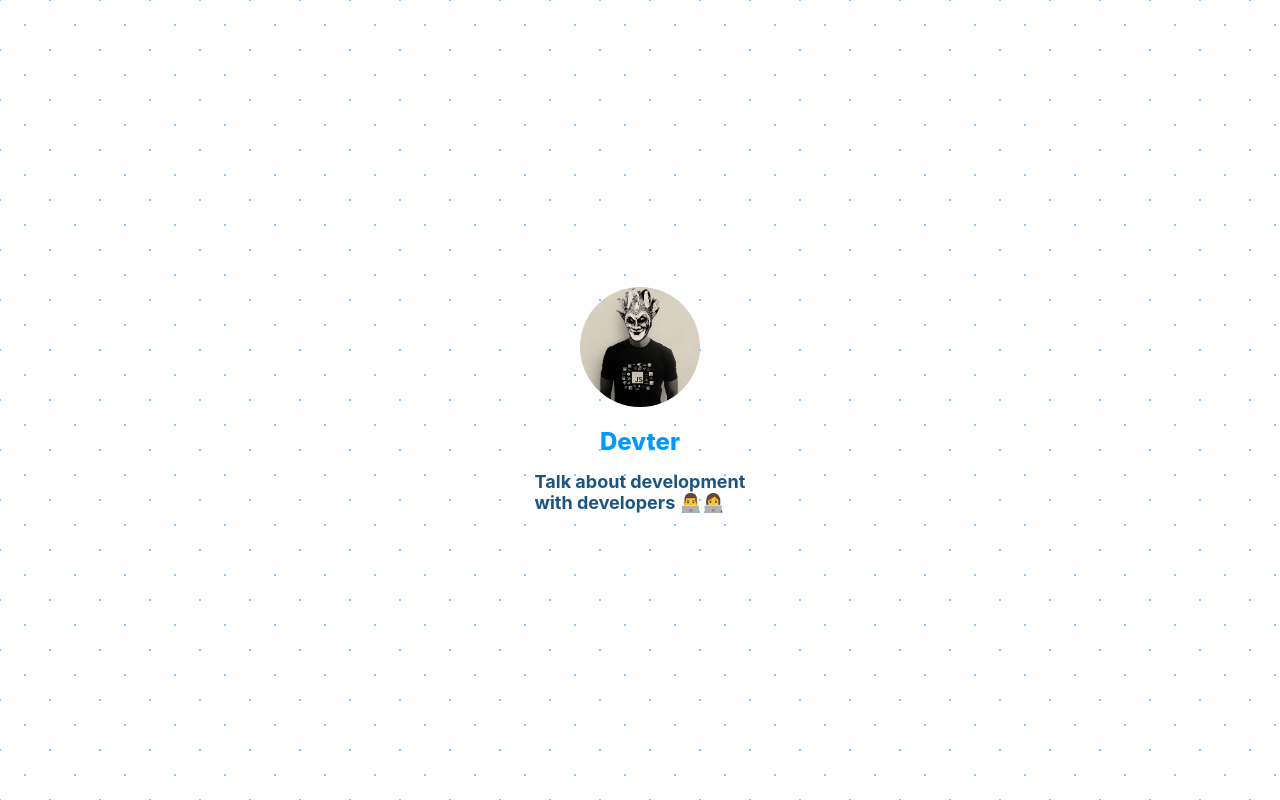
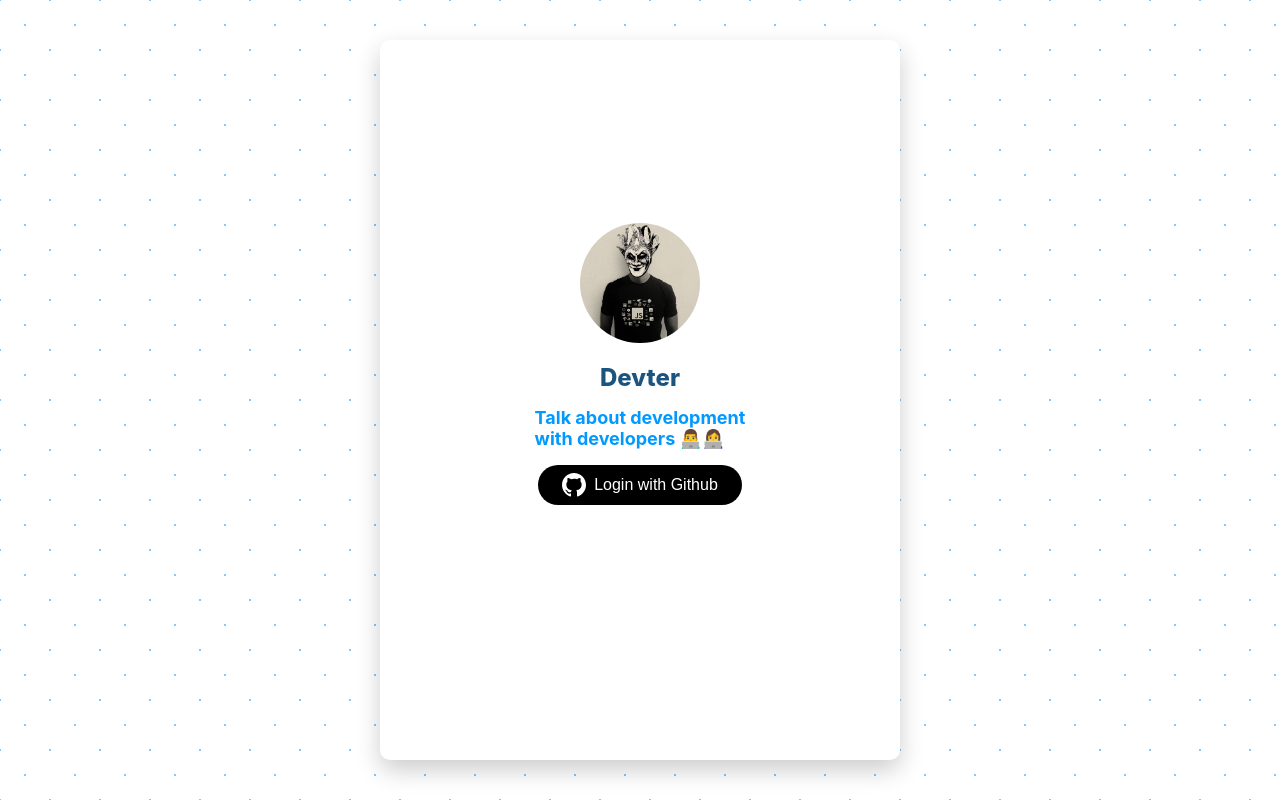
Before and after one commit to agusp-dev/devter, a Next.js app: page / in a window 1280 px wide. Built offline with nearby package versions, Linux system fonts and the light colour scheme.

Commit message:
Reorganize code. Integrated new styles

```diff
--- /dev/null
+++ b/components/AppLayout/index.js
@@ -0,0 +1,17 @@
+import { Fragment } from 'react'
+import styles, { globalStyles } from './styles'
+
+export default function AppLayout ({ children }) {
+  return (
+    <Fragment>
+      <div>
+        <main>
+          { children }
+        </main>
+      </div>
+
+      <style jsx global>{ globalStyles }</style>
+      <style jsx>{ styles }</style>
+    </Fragment>
+  )
+}
--- /dev/null
+++ b/components/AppLayout/styles.js
@@ -0,0 +1,45 @@
+import css from 'styled-jsx/css'
+import { fonts, colors, breakpoints } from '../../styles/theme'
+import { addOpacityToColor } from '../../styles/utils'
+
+const backgroundColor = addOpacityToColor(colors.primary, 0.3)
+
+export const globalStyles = css.global`
+  html,
+  body {
+    background-image:
+      radial-gradient(${ backgroundColor } 1px, transparent 1px),
+      radial-gradient(${ backgroundColor } 1px, transparent 1px);
+    background-position: 0 0, 25px 25px;
+    background-size: 50px 50px;
+    padding: 0;
+    margin: 0;
+    font-family: ${ fonts.base }
+  }
+  * {
+    box-sizing: border-box;
+  }
+`
+
+export default css`
+  div {
+    display: grid;
+    height: 100vh;
+    place-items: center;
+  }
+
+  main {
+    width: 100%;
+    height: 100%;
+    background: #fff;
+    border-radius: 10px;
+    box-shadow: 0 10px 25px rgba(0, 0, 0, .2);
+  }
+
+  @media( min-width: ${ breakpoints.mobile } ) {
+    main {
+      width: ${ breakpoints.mobile };
+      height: 90vh;
+    }
+  }
+`
--- /dev/null
+++ b/components/Button/index.js
@@ -0,0 +1,36 @@
+import { Fragment } from 'react'
+import { fonts, colors, breakpoints } from '../../styles/theme'
+
+export default function Button ({ children, onclick }) {
+  console.log(children)
+  return (
+    <Fragment>
+      <button onclick={ onclick }>
+        { children }
+      </button>
+
+      <style jsx>{`
+        button {
+          display: flex;
+          align-items: center;
+          background-color: ${ colors.black };
+          border: 0;
+          color: ${ colors.white };
+          cursor: pointer;
+          border-radius: 100px;
+          font-size: 16px;
+          padding: 8px 24px;
+          transition: opacity .3s ease;
+        }
+
+        button > :global(svg) {
+          margin-right: 8px;
+        }
+
+        button:over {
+          opacity: .7
+        }
+      `}</style>
+    </Fragment>
+  )
+}
--- /dev/null
+++ b/components/Icons/GitHub.js
@@ -0,0 +1,15 @@
+import * as React from "react"
+
+export default function GitHub(props) {
+  return (
+    <svg
+      xmlns="http://www.w3.org/2000/svg"
+      width={24}
+      height={24}
+      viewBox="0 0 24 24"
+      {...props}
+    >
+      <path d="M12 0C5.374 0 0 5.373 0 12c0 5.302 3.438 9.8 8.207 11.387.599.111.793-.261.793-.577v-2.234c-3.338.726-4.033-1.416-4.033-1.416-.546-1.387-1.333-1.756-1.333-1.756-1.089-.745.083-.729.083-.729 1.205.084 1.839 1.237 1.839 1.237 1.07 1.834 2.807 1.304 3.492.997.107-.775.418-1.305.762-1.604-2.665-.305-5.467-1.334-5.467-5.931 0-1.311.469-2.381 1.236-3.221-.124-.303-.535-1.524.117-3.176 0 0 1.008-.322 3.301 1.23A11.509 11.509 0 0112 5.803c1.02.005 2.047.138 3.006.404 2.291-1.552 3.297-1.23 3.297-1.23.653 1.653.242 2.874.118 3.176.77.84 1.235 1.911 1.235 3.221 0 4.609-2.807 5.624-5.479 5.921.43.372.823 1.102.823 2.222v3.293c0 .319.192.694.801.576C20.566 21.797 24 17.3 24 12c0-6.627-5.373-12-12-12z" />
+    </svg>
+  )
+}
--- a/pages/_app.js
+++ b/pages/_app.js
@@ -1,10 +1,7 @@
 import { Fragment } from 'react'
 import Head from 'next/head'
-import styles, { globalStyles } from './styles'
-
 
 function MyApp({ Component, pageProps }) {
-
 	return (
 		<Fragment>
 			<Head>
@@ -12,8 +9,6 @@
         <link rel="icon" href="/favicon.ico" />
       </Head>
 			<Component {...pageProps}/>
-			<style jsx global>{ globalStyles }</style>
-			<style jsx>{ styles }</style>
 		</Fragment>
 	)
 }
--- a/pages/index.js
+++ b/pages/index.js
@@ -1,43 +1,59 @@
 import { Fragment } from 'react'
-import styles, { globalStyles } from './styles'
+import AppLayout from '../components/AppLayout'
+import Button from '../components/Button'
+import GitHub from '../components/Icons/GitHub'
 import { fonts, colors, breakpoints } from '../styles/theme'
 
 
 export default function Home() {
   return (
 		<Fragment>
-
+      <AppLayout>
         <section>
           <img src='/img-fullstack.jpg' alt='logo' />
           <h1>Devter</h1>
           <h2>Talk about development <br />with developers 👨‍💻👩‍💻</h2>
+          <div>
+            <Button>
+              <GitHub
+                width={24}
+                height={24}
+                fill='#fff'/>
+              Login with Github
+            </Button>
+          </div>
         </section>
+      </AppLayout>
 
       <style jsx>{`
-				img {
-					width: 120px;
-					border-radius: 50%;
+        section {
+          height: 90%;
+          display: grid;
+          place-items: center;
+          place-content: center;
         }
-				section {
-					display: grid;
-					height: 100vh;
-					place-content: center;
-					place-items: center;
-				}
+
         h1 {
-					color: ${ colors.primary };
+          color: ${ colors.secondary };
           font-weight: 800;
           margin-bottom: 0;
         }
 
         h2 {
-					color: ${ colors.secondary };
+          color: ${ colors.primary };
           font-size: 18px;
           margin-bottom: 0;
         }
 
+        img {
+          width: 120px;
+          border-radius: 50%;
+        }
+
+        div {
+          margin-top: 16px;
+        }
       `}</style>
-
     </Fragment>
   )
 }
--- a/pages/styles.js
+++ b/pages/styles.js
@@ -5,59 +5,59 @@
 
 const backgroundColor = addOpacityToColor(colors.primary, 0.3)
 
-export const globalStyles = css.global`
-	html,
-	body {
-		background-image:
-			radial-gradient(${ backgroundColor } 1px, transparent 1px),
-			radial-gradient(${ backgroundColor } 1px, transparent 1px);
-		background-position: 0 0, 25px 25px;
-		background-size: 50px 50px;
-		padding: 0;
-		margin: 0;
-		font-family: ${ fonts.base }
-	}
-	* {
-		box-sizing: border-box;
-	}
+// export const globalStyles = css.global`
+// 	html,
+// 	body {
+// 		background-image:
+// 			radial-gradient(${ backgroundColor } 1px, transparent 1px),
+// 			radial-gradient(${ backgroundColor } 1px, transparent 1px);
+// 		background-position: 0 0, 25px 25px;
+// 		background-size: 50px 50px;
+// 		padding: 0;
+// 		margin: 0;
+// 		font-family: ${ fonts.base }
+// 	}
+// 	* {
+// 		box-sizing: border-box;
+// 	}
 
-	@media( min-width: ${ breakpoints.mobile } ) {
-		main {
-			width: ${ breakpoints.mobile };
-			height: 90vh;
-		}
-	}
-`
+// 	@media( min-width: ${ breakpoints.mobile } ) {
+// 		main {
+// 			width: ${ breakpoints.mobile };
+// 			height: 90vh;
+// 		}
+// 	}
+// `
 
-export default css`
-	/* div {
-		display: grid;
-		height: 100vh;
-		place-items: center;
-	}	 */
+// export default css`
+// 	div {
+// 		display: grid;
+// 		height: 100vh;
+// 		place-items: center;
+// 	}
 
-	main {
-		width: 100%;
-		height: 100%;
-		background: #fff;
-		box-shadow: 0 10px 25px rgba(0, 0, 0, .3);
-	}
+// 	main {
+// 		width: 100%;
+// 		height: 100%;
+// 		background: #fff;
+// 		box-shadow: 0 10px 25px rgba(0, 0, 0, .3);
+// 	}
 
-	/* img {
-		width: 120px;
-	} */
+// 	/* img {
+// 		width: 120px;
+// 	} */
 
-	h1 {
-		color: ${ colors.primary };
-		font-weight: 800;
-		margin-bottom: 0;
-	}
+// 	h1 {
+// 		color: ${ colors.primary };
+// 		font-weight: 800;
+// 		margin-bottom: 0;
+// 	}
 
-	h2 {
-		color: ${ colors.secondary };
-		font-size: 18px;
-		margin-bottom: 0;
-	}
+// 	h2 {
+// 		color: ${ colors.secondary };
+// 		font-size: 18px;
+// 		margin-bottom: 0;
+// 	}
 
 
-`
+// `
--- a/styles/theme.js
+++ b/styles/theme.js
@@ -4,7 +4,9 @@
 
 export const colors = {
 	primary: '#0099ff',
-	secondary: '#1c5480'
+  secondary: '#1c5480',
+  white: '#ffffff',
+  black: '#000000'
 }
 
 export const breakpoints = {
```
Also changed, not shown: components/timeline/index.js (renamed from pages/timeline/index.js). Lines whose indentation alone changed are shown as unchanged.
